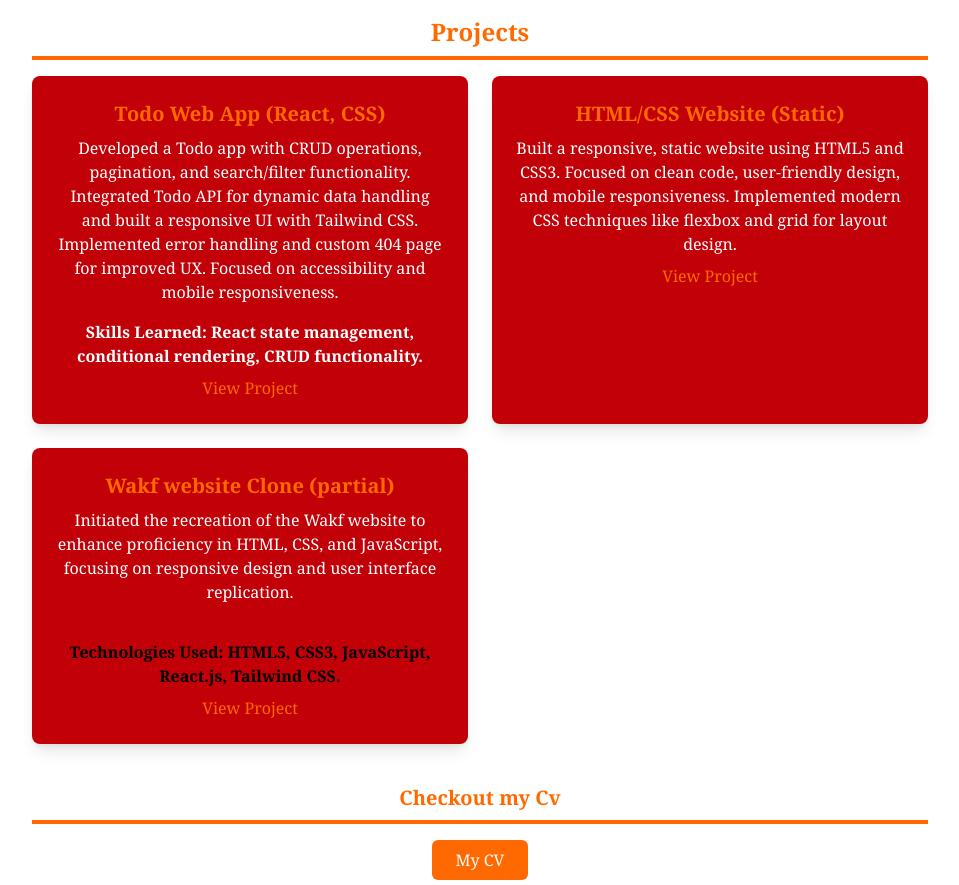
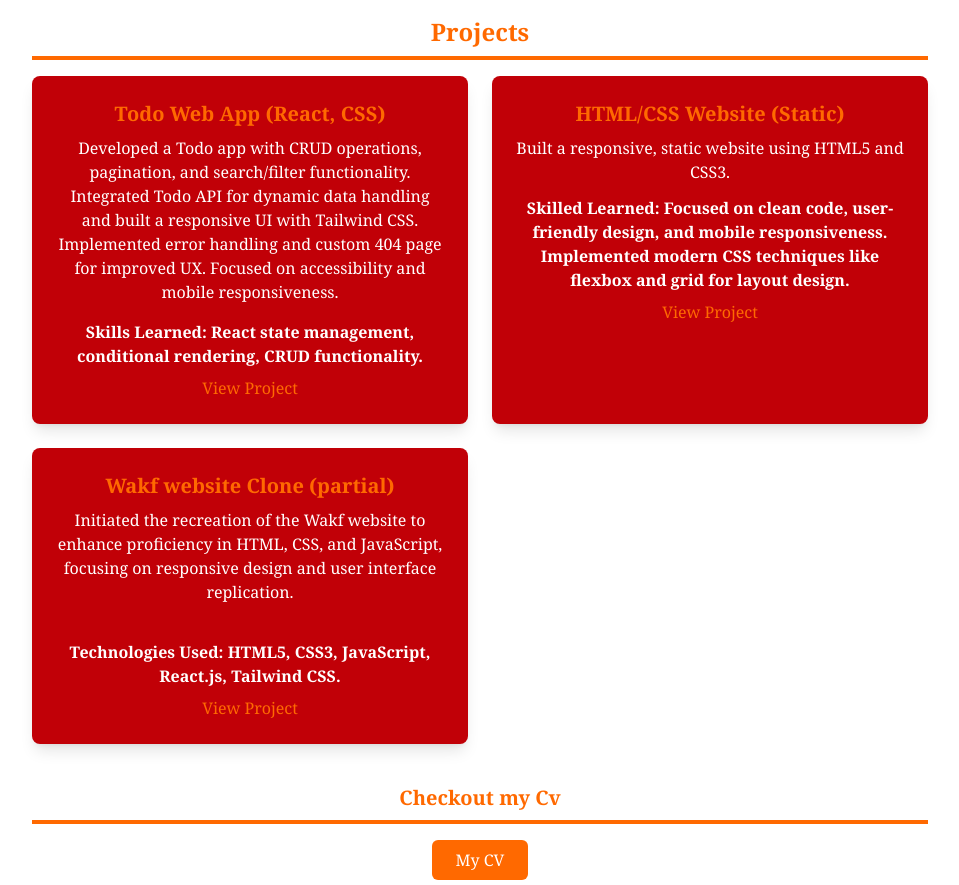
Before and after one commit to SabeeJeedorh/portfolio, a React (Vite) app: page / in a window 1280 px wide. Shown: the part 560-1445 px from the top of the page, without its empty margins (160-1119 px from the left). Built offline with nearby package versions, Linux system fonts and the light colour scheme.

Commit message:
Update Portfolio.jsx

```diff
--- a/src/Pages/Portfolio.jsx
+++ b/src/Pages/Portfolio.jsx
@@ -153,10 +153,12 @@ const Portfolio = () => {
               HTML/CSS Website (Static)
             </h3>
             <p className="mt-2 text-white">
-              Built a responsive, static website using HTML5 and CSS3. Focused
-              on clean code, user-friendly design, and mobile responsiveness.
-              Implemented modern CSS techniques like flexbox and grid for layout
-              design.
+              Built a responsive, static website using HTML5 and CSS3.
+              <p className="mt-3 font-bold">
+                Skilled Learned: Focused on clean code, user-friendly design,
+                and mobile responsiveness. Implemented modern CSS techniques
+                like flexbox and grid for layout design.{" "}
+              </p>
             </p>
             <a
               href="assignment-sabeea.netlify.app"
@@ -183,7 +185,7 @@ const Portfolio = () => {
               design and user interface replication.{" "}
             </p>
             <br />
-            <h2 className="font-bold mt-3">
+            <h2 className="font-bold mt-3 text-white">
               {" "}
               Technologies Used: HTML5, CSS3, JavaScript, React.js, Tailwind
               CSS.{" "}
```
